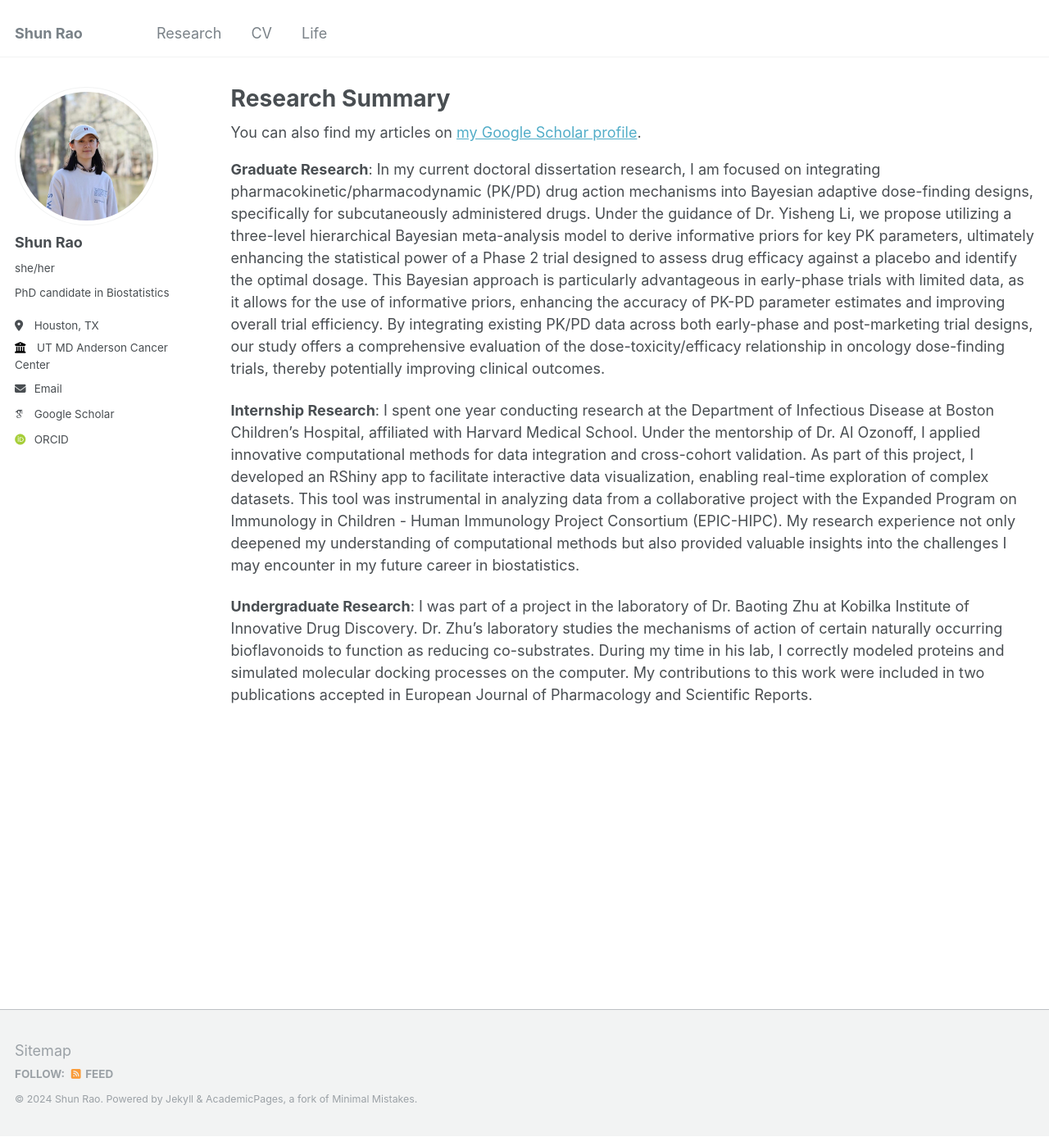
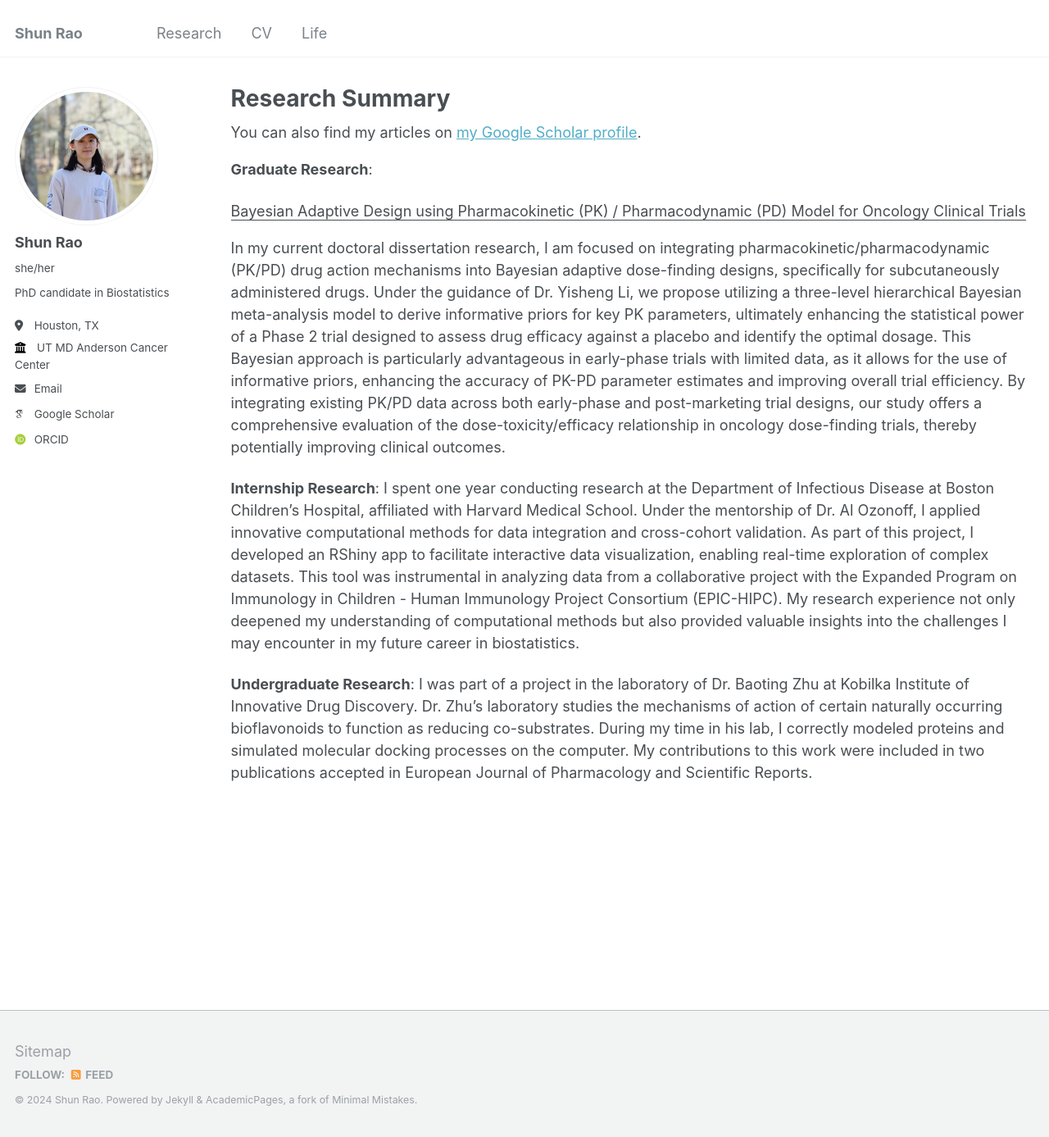
Before and after one commit to ShunRao8/shunrao8.github.io, a Jekyll site: the page built from _pages/research.html, in a window 1280 px wide and 1387 px high. Shown: the whole window at 82% size. Built offline with Jekyll 4.4.1, drawn with Linux system fonts in a browser that asks for light colours; some web fonts are replaced.

Commit message:
Update research.html

```diff
--- a/_pages/research.html
+++ b/_pages/research.html
@@ -11,6 +11,8 @@ author_profile: true
 
 {% include base_path %}
 
-<p><b>Graduate Research</b>: In my current doctoral dissertation research, I am focused on integrating pharmacokinetic/pharmacodynamic (PK/PD) drug action mechanisms into Bayesian adaptive dose-finding designs, specifically for subcutaneously administered drugs. Under the guidance of Dr. Yisheng Li, we propose utilizing a three-level hierarchical Bayesian meta-analysis model to derive informative priors for key PK parameters, ultimately enhancing the statistical power of a Phase 2 trial designed to assess drug efficacy against a placebo and identify the optimal dosage. This Bayesian approach is particularly advantageous in early-phase trials with limited data, as it allows for the use of informative priors, enhancing the accuracy of PK-PD parameter estimates and improving overall trial efficiency. By integrating existing PK/PD data across both early-phase and post-marketing trial designs, our study offers a comprehensive evaluation of the dose-toxicity/efficacy relationship in oncology dose-finding trials, thereby potentially improving clinical outcomes.</p>
+<p><b>Graduate Research</b>:</p>
+<u>Bayesian Adaptive Design using Pharmacokinetic (PK) / Pharmacodynamic (PD) Model for Oncology Clinical Trials</u>
+<p>In my current doctoral dissertation research, I am focused on integrating pharmacokinetic/pharmacodynamic (PK/PD) drug action mechanisms into Bayesian adaptive dose-finding designs, specifically for subcutaneously administered drugs. Under the guidance of Dr. Yisheng Li, we propose utilizing a three-level hierarchical Bayesian meta-analysis model to derive informative priors for key PK parameters, ultimately enhancing the statistical power of a Phase 2 trial designed to assess drug efficacy against a placebo and identify the optimal dosage. This Bayesian approach is particularly advantageous in early-phase trials with limited data, as it allows for the use of informative priors, enhancing the accuracy of PK-PD parameter estimates and improving overall trial efficiency. By integrating existing PK/PD data across both early-phase and post-marketing trial designs, our study offers a comprehensive evaluation of the dose-toxicity/efficacy relationship in oncology dose-finding trials, thereby potentially improving clinical outcomes.</p>
 <p><b>Internship Research</b>: I spent one year conducting research at the Department of Infectious Disease at Boston Children’s Hospital, affiliated with Harvard Medical School. Under the mentorship of Dr. Al Ozonoff, I applied innovative computational methods for data integration and cross-cohort validation. As part of this project, I developed an RShiny app to facilitate interactive data visualization, enabling real-time exploration of complex datasets. This tool was instrumental in analyzing data from a collaborative project with the Expanded Program on Immunology in Children - Human Immunology Project Consortium (EPIC-HIPC). My research experience not only deepened my understanding of computational methods but also provided valuable insights into the challenges I may encounter in my future career in biostatistics.</p>
 <p><b>Undergraduate Research</b>: I was part of a project in the laboratory of Dr. Baoting Zhu at Kobilka Institute of Innovative Drug Discovery. Dr. Zhu’s laboratory studies the mechanisms of action of certain naturally occurring bioflavonoids to function as reducing co-substrates. During my time in his lab, I correctly modeled proteins and simulated molecular docking processes on the computer. My contributions to this work were included in two publications accepted in European Journal of Pharmacology and Scientific Reports.</p>
```
